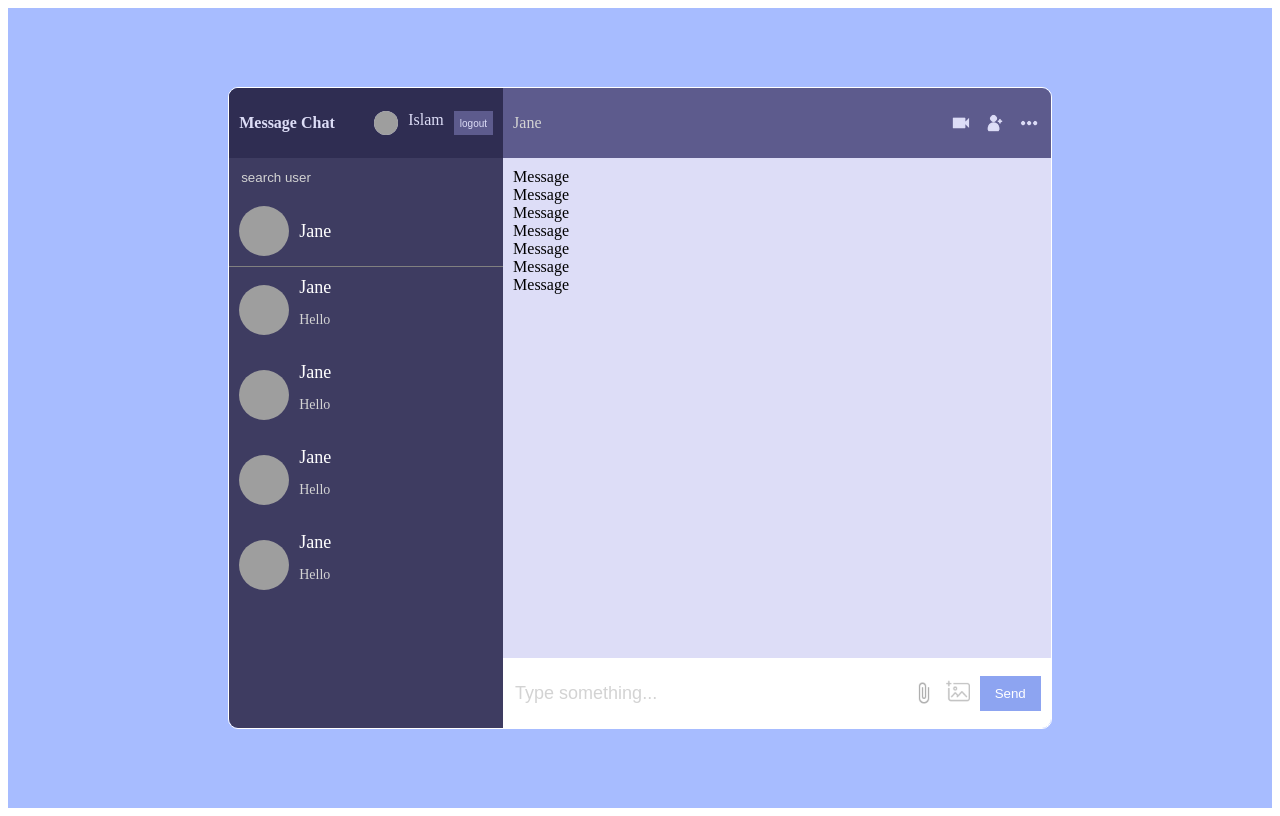
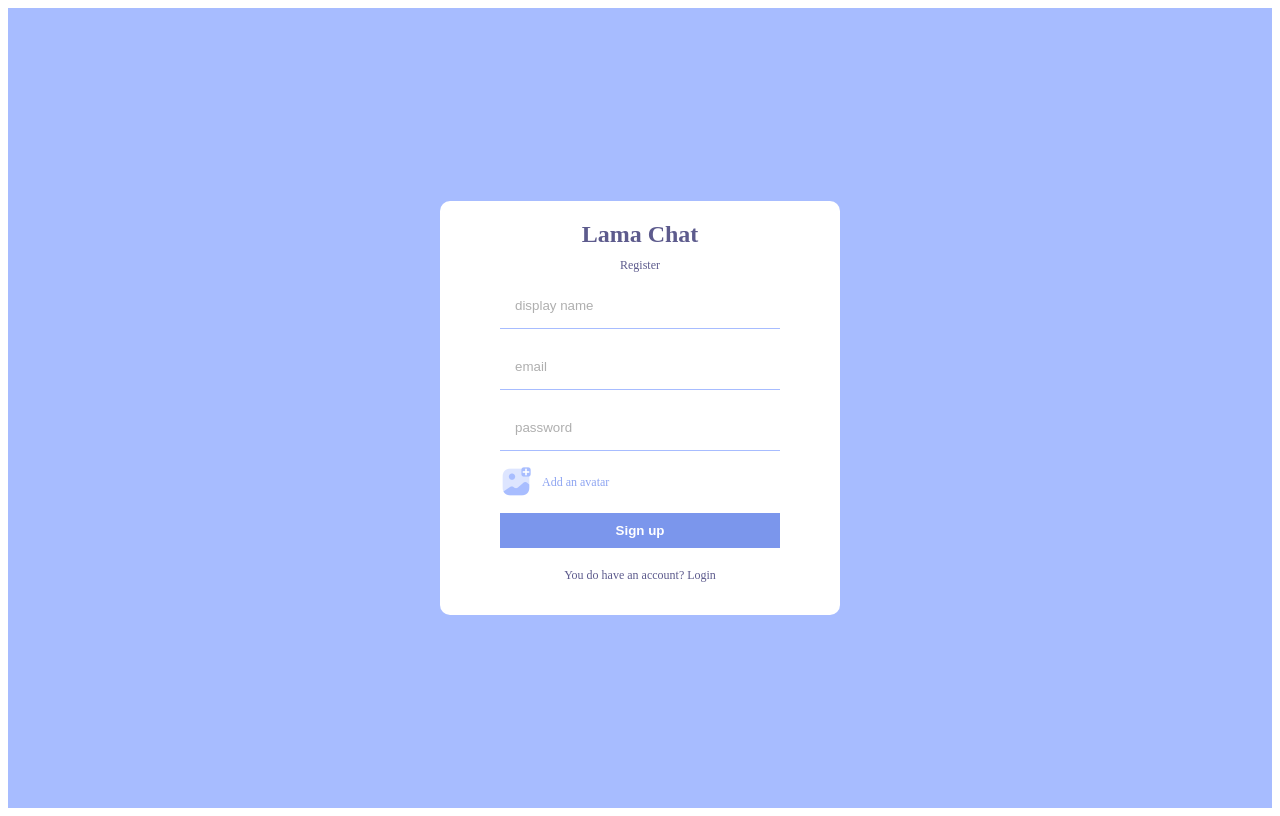
Before and after one commit to IslamLessom/Messager-Chat, a React (Create React App) app: page /register in a window 1280 px wide. Built offline with nearby package versions, Linux system fonts and the light colour scheme; grey boxes are pictures that could not be loaded; the HTML template or start-up script is replaced by a standard one.

Commit message:
Add files via upload

```diff
--- a/package.json
+++ b/package.json
@@ -6,8 +6,10 @@
     "@testing-library/jest-dom": "^5.16.4",
     "@testing-library/react": "^13.1.1",
     "@testing-library/user-event": "^13.5.0",
+    "firebase": "^9.19.1",
     "react": "^18.0.0",
     "react-dom": "^18.0.0",
+    "react-router-dom": "^6.10.0",
     "react-scripts": "5.0.1",
     "sass": "^1.62.0",
     "web-vitals": "^2.1.4"
--- a/src/App.js
+++ b/src/App.js
@@ -8,8 +8,8 @@ import Home from "./pages/Home";
 
 function App() {
   return (
-    <div>
-      <Home />
+    <div className="app">
+      <Register />
     </div>
   );
 }
--- a/src/components/Message.jsx
+++ b/src/components/Message.jsx
@@ -1,11 +1,18 @@
-import React from 'react'
+import React from "react";
 
 function Message() {
   return (
-    <div>
-      Message
+    <div className="message">
+      <div className="messageInfo">
+        <img src="https://ps.w.org/user-avatar-reloaded/assets/icon-256x256.png?rev=2540745" />
+        <span>just now</span>
+      </div>
+      <div className="messageContent">
+        <p>hello</p>
+        <img src="https://ps.w.org/user-avatar-reloaded/assets/icon-256x256.png?rev=2540745" />
+      </div>
     </div>
-  )
+  );
 }
 
-export default Message
+export default Message;
--- /dev/null
+++ b/src/firebase.js
@@ -0,0 +1,19 @@
+import { initializeApp } from "firebase/app";
+import { getAuth } from "firebase/auth";
+import { getStorage } from "firebase/storage";
+import { getFirestore } from "firebase/firestore";
+
+const firebaseConfig = {
+    apiKey: "AIzaSyCF0WMmenvMWVzWTa4wvKCaU-qXZFPbs_g",
+    authDomain: "chat-6ea4b.firebaseapp.com",
+    projectId: "chat-6ea4b",
+    storageBucket: "chat-6ea4b.appspot.com",
+    messagingSenderId: "5635285343",
+    appId: "1:5635285343:web:459aae70e1da0e418e56ea"
+};
+
+// Initialize Firebase
+export const app = initializeApp(firebaseConfig);
+export const auth = getAuth();
+export const storage = getStorage();
+export const db = getFirestore()
--- a/src/pages/Register.jsx
+++ b/src/pages/Register.jsx
@@ -1,29 +1,85 @@
-import React from "react";
+import React, { useState } from "react";
+import Add from "../img/addAvatar.png";
+import { createUserWithEmailAndPassword, updateProfile } from "firebase/auth";
+import { auth, db, storage } from "../firebase";
+import { ref, uploadBytesResumable, getDownloadURL } from "firebase/storage";
+import { doc, setDoc } from "firebase/firestore";
 
-//images
-import Add from "../img/addAvatar.png"
+const Register = () => {
+  const [err, setErr] = useState(false);
+  const [loading, setLoading] = useState(false);
 
-function Register() {
+  const handleSubmit = async (e) => {
+    setLoading(true);
+    e.preventDefault();
+    const displayName = e.target[0].value;
+    const email = e.target[1].value;
+    const password = e.target[2].value;
+    const file = e.target[3].files[0];
+
+    try {
+      //Create user
+      const res = await createUserWithEmailAndPassword(auth, email, password);
+
+      //Create a unique image name
+      const date = new Date().getTime();
+      const storageRef = ref(storage, `${displayName + date}`);
+
+      await uploadBytesResumable(storageRef, file).then(() => {
+        getDownloadURL(storageRef).then(async (downloadURL) => {
+          try {
+            //Update profile
+            await updateProfile(res.user, {
+              displayName,
+              photoURL: downloadURL,
+            });
+            //create user on firestore
+            await setDoc(doc(db, "users", res.user.uid), {
+              uid: res.user.uid,
+              displayName,
+              email,
+              photoURL: downloadURL,
+            });
+
+            //create empty user chats on firestore
+            await setDoc(doc(db, "userChats", res.user.uid), {});
+          } catch (err) {
+            console.log(err);
+            setErr(true);
+            setLoading(false);
+          }
+        });
+      });
+    } catch (err) {
+      setErr(true);
+      setLoading(false);
+    }
+  };
+
   return (
     <div className="formContainer">
       <div className="formWrapper">
-        <span className="logo">Chat Message</span>
+        <span className="logo">Lama Chat</span>
         <span className="title">Register</span>
-        <form>
-          <input type="text" placeholder="display name" />
-          <input type="email" placeholder="email" />
-          <input type="password" placeholder="password" />
-          <input style={{display:"none"}} type="file" id="file" />
+        <form onSubmit={handleSubmit}>
+          <input required type="text" placeholder="display name" />
+          <input required type="email" placeholder="email" />
+          <input required type="password" placeholder="password" />
+          <input required style={{ display: "none" }} type="file" id="file" />
           <label htmlFor="file">
-            <img src={Add} />
+            <img src={Add} alt="" />
             <span>Add an avatar</span>
           </label>
-          <button>Sign up</button>
+          <button disabled={loading}>Sign up</button>
+          {loading && "Uploading and compressing the image please wait..."}
+          {err && <span>Something went wrong</span>}
         </form>
-        <p>You do have an account ? Login</p>
+        <p>
+          You do have an account? Login
+        </p>
       </div>
     </div>
   );
-}
+};
 
 export default Register;
```
Also changed, not shown: 1 other file (tests, documents, lock files or other folders).
